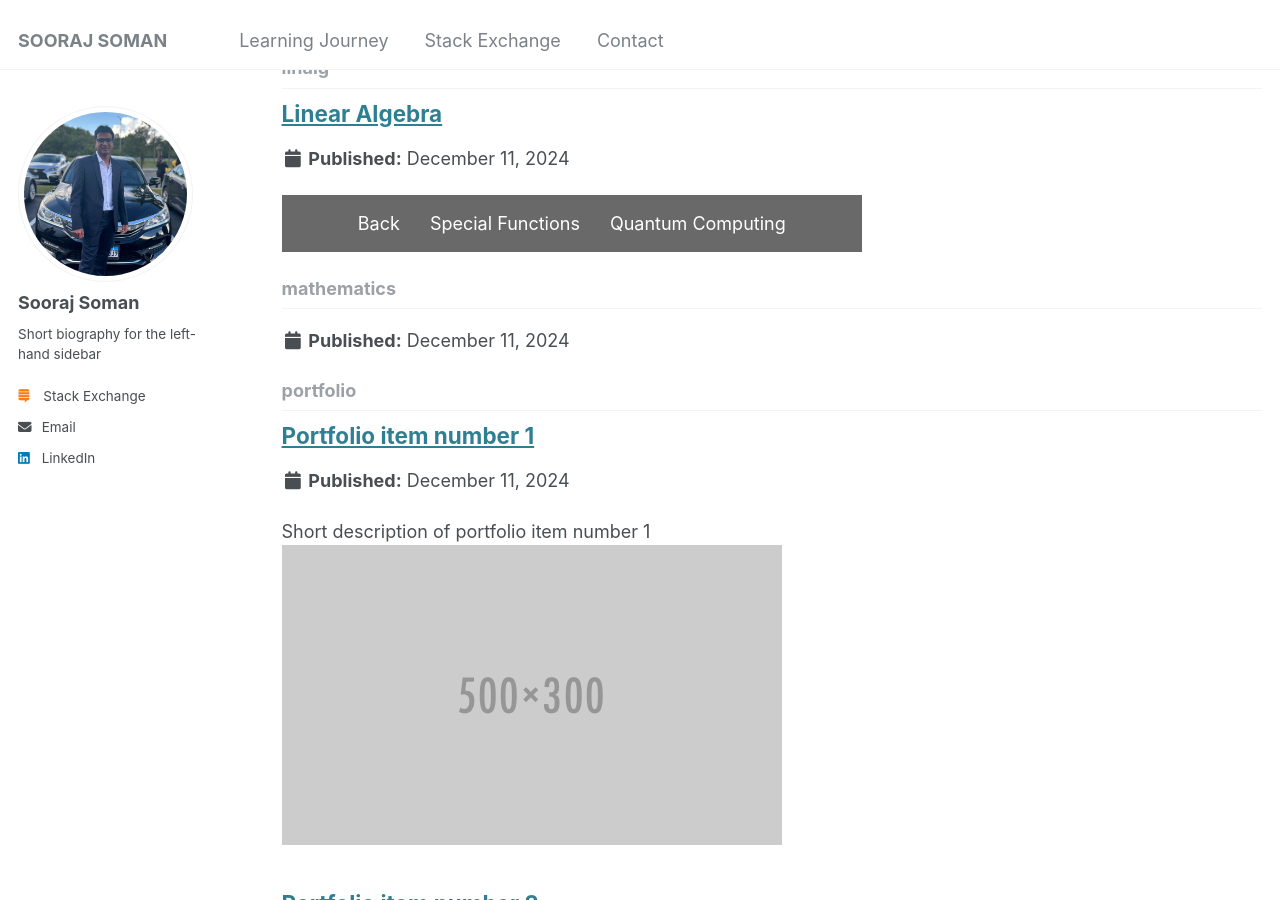
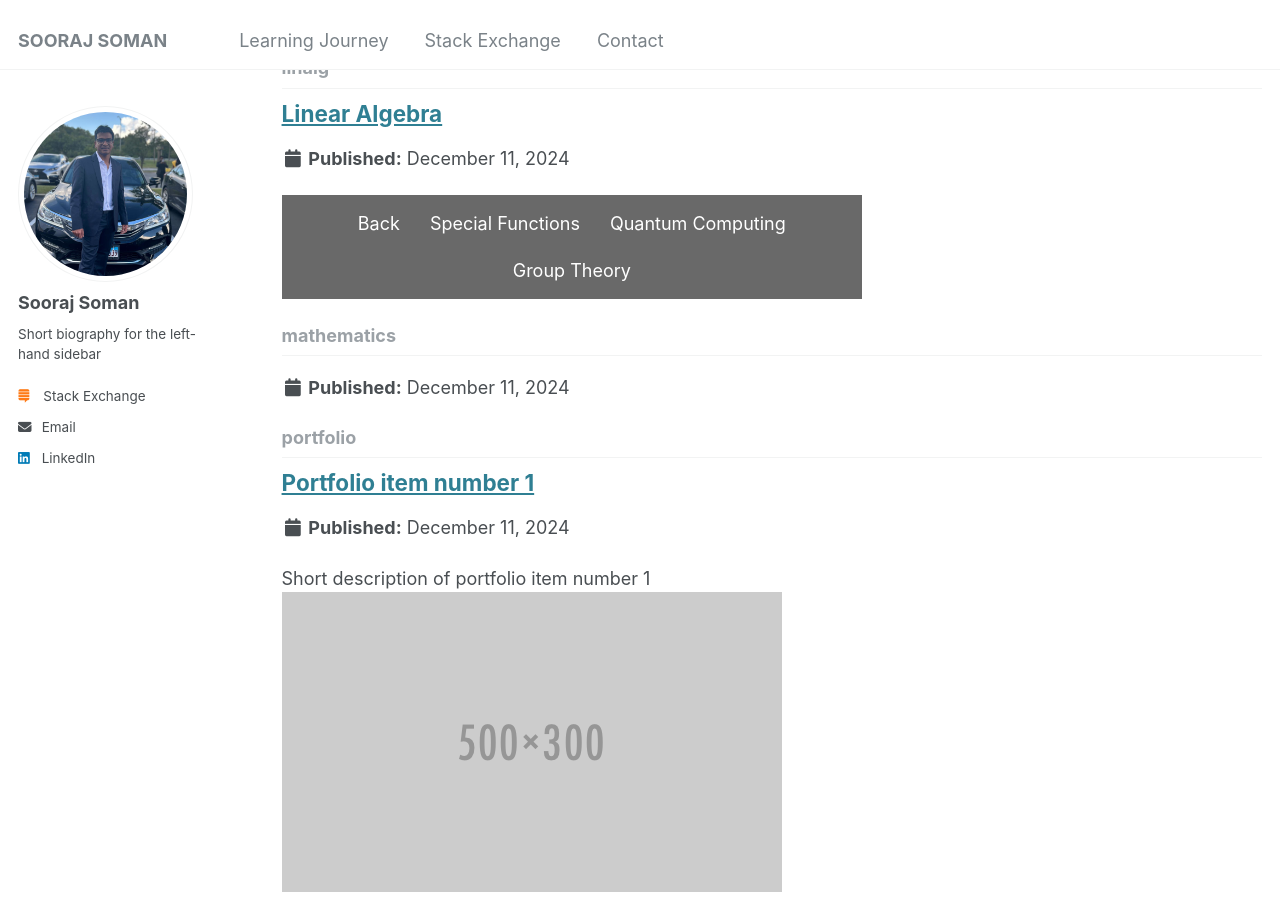
Before and after one commit to soorajss1729/soorajss1729.github.io, a Jekyll site: the page built from _pages/collection-archive.html, in a window 1280 px wide and 900 px high, scrolled down 638 px. Built offline with Jekyll 4.4.1, drawn with Linux system fonts in a browser that asks for light colours.

Commit message:
Update linalg.md

```diff
--- a/_linalg/linalg.md
+++ b/_linalg/linalg.md
@@ -9,6 +9,7 @@ classes: wide
   <a href="/learning/">Back</a>
   <a href="/qc#">Special Functions</a>
   <a href="/qc#">Quantum Computing</a>
+  <a href="/grp/">Group Theory</a>
 </div>
 
 
```
